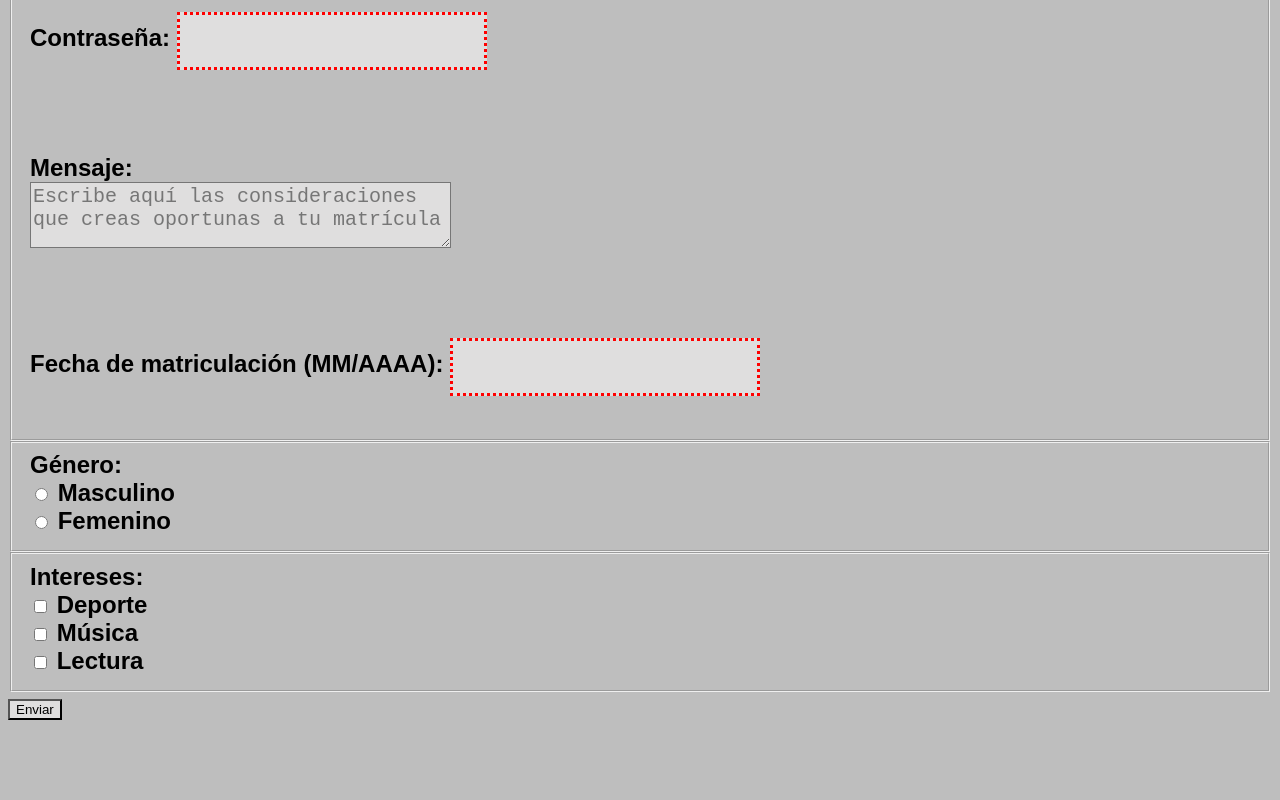
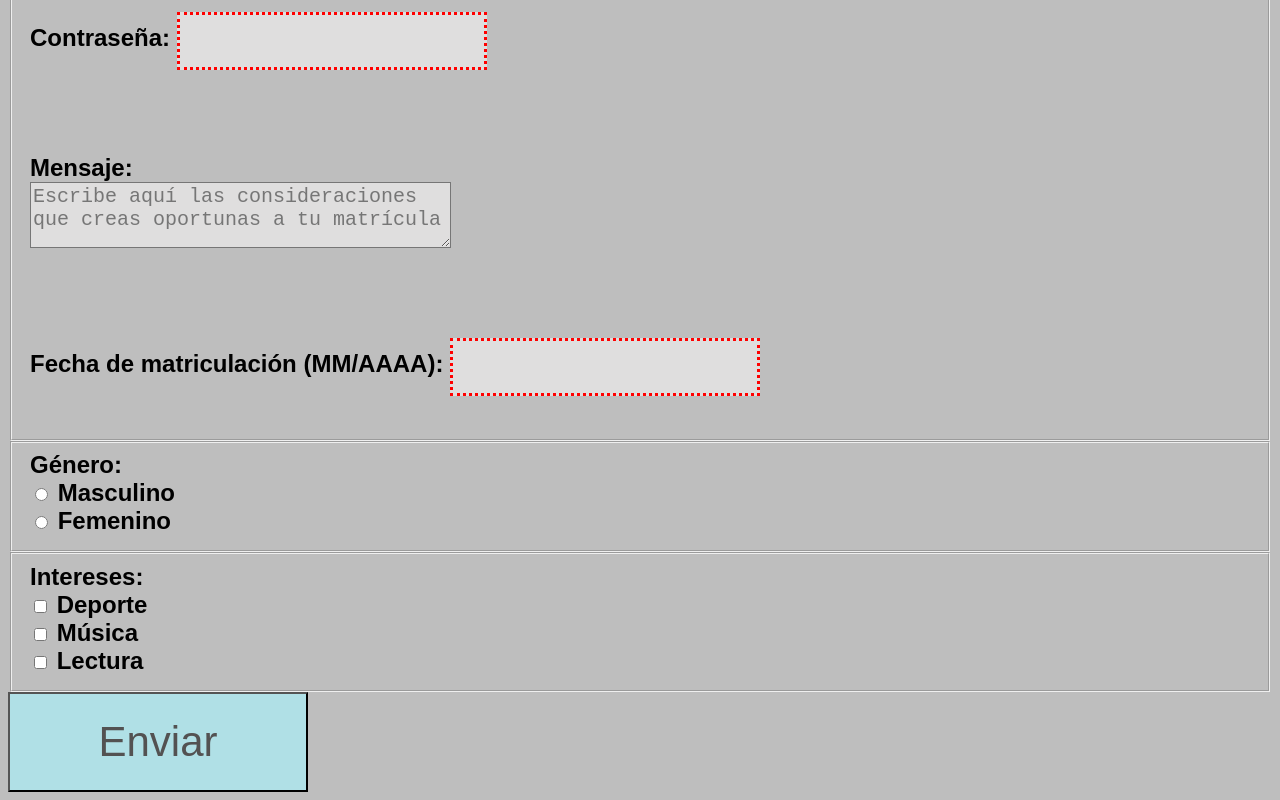
Before and after one commit to DanaeXY/Curso_Web_Remoto, a website: page Modulo_1/UD03/Equipo.Formularios/static/index.html in a window 1280 px wide. Shown: the part 589-1389 px from the top of the page. Before the commit the page ends 1317 px from the top, so only its background shows below. Drawn offline with Linux system fonts and the light colour scheme.

Commit message:
cargando estilos de manuel

```diff
--- a/Modulo_1/UD03/Equipo.Formularios/static/estilo/estilo.accesibilidade.css
+++ b/Modulo_1/UD03/Equipo.Formularios/static/estilo/estilo.accesibilidade.css
@@ -42,3 +42,11 @@ body {
   .error textarea {
     border: 2px solid red;
   }
+
+  #botonEnviar{
+    height: 100px;
+    width: 300px;
+    background-color: powderblue;
+    color: rgb(83, 82, 82);
+    font-size: 42px;
+  }
--- a/Modulo_1/UD03/Equipo.Formularios/static/index.html
+++ b/Modulo_1/UD03/Equipo.Formularios/static/index.html
@@ -15,13 +15,19 @@
 <body>
   <h1>INTRUCCIONES DEL FORMULARIO</h1>
   <!--
-    MANUEL -- NOTIFICACIONES + FORMULARIOS VARIAS PAGINAS
+    MANUEL:
+        NOTIFICACIONES + FORMULARIOS VARIAS PAGINAS
+
         Para la accesibilidad en las notificaciones empleamos aria-live para que los
         lectores de pantalla detecten cambios en tiempo real y aria-describedby para
         relacionar mensajes de error con los campos,   con css resaltamos los bordes
         de los campos con errores
 
+    EDGAR:
+        VALIDACION DE ENTRADA + CONTROLES DE AGRUPACION
 
+    FRAN:
+        CONTROLES + CONTROLES PERSONALIZADOS (Perspectiva teórica en pdf)
     -----------------------------------------------------------------
     VANESSA-- INTRUCCIONES DEL FORMULARIO
       OBJETIVO:
@@ -128,7 +134,7 @@
     </fieldset>
 
     <!-- Botón de envío -->
-    <input tabindex="11" type="submit" value="Enviar" />
+    <input tabindex="11" type="submit" value="Enviar" id="botonEnviar"/>
   </form>
   <script src="./javascript/scripts.formulario.js"></script>
 </body>
```
